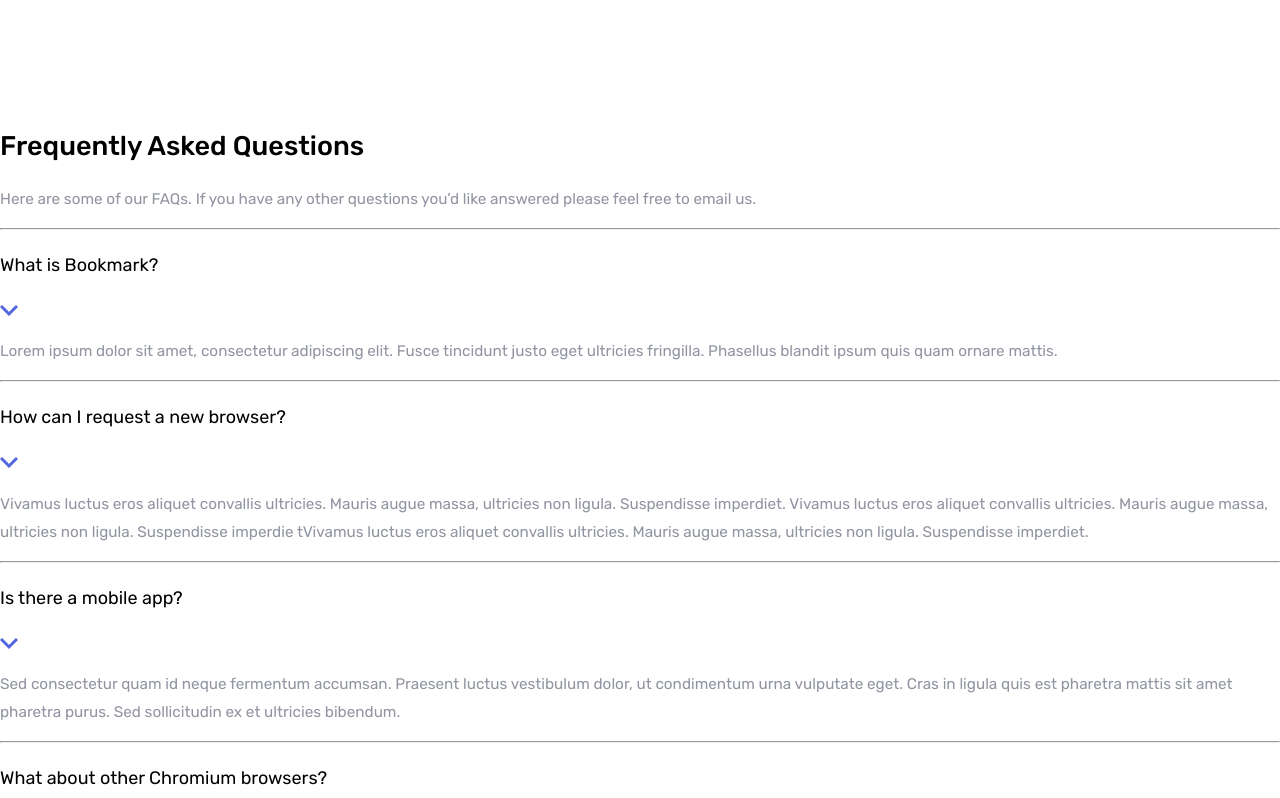
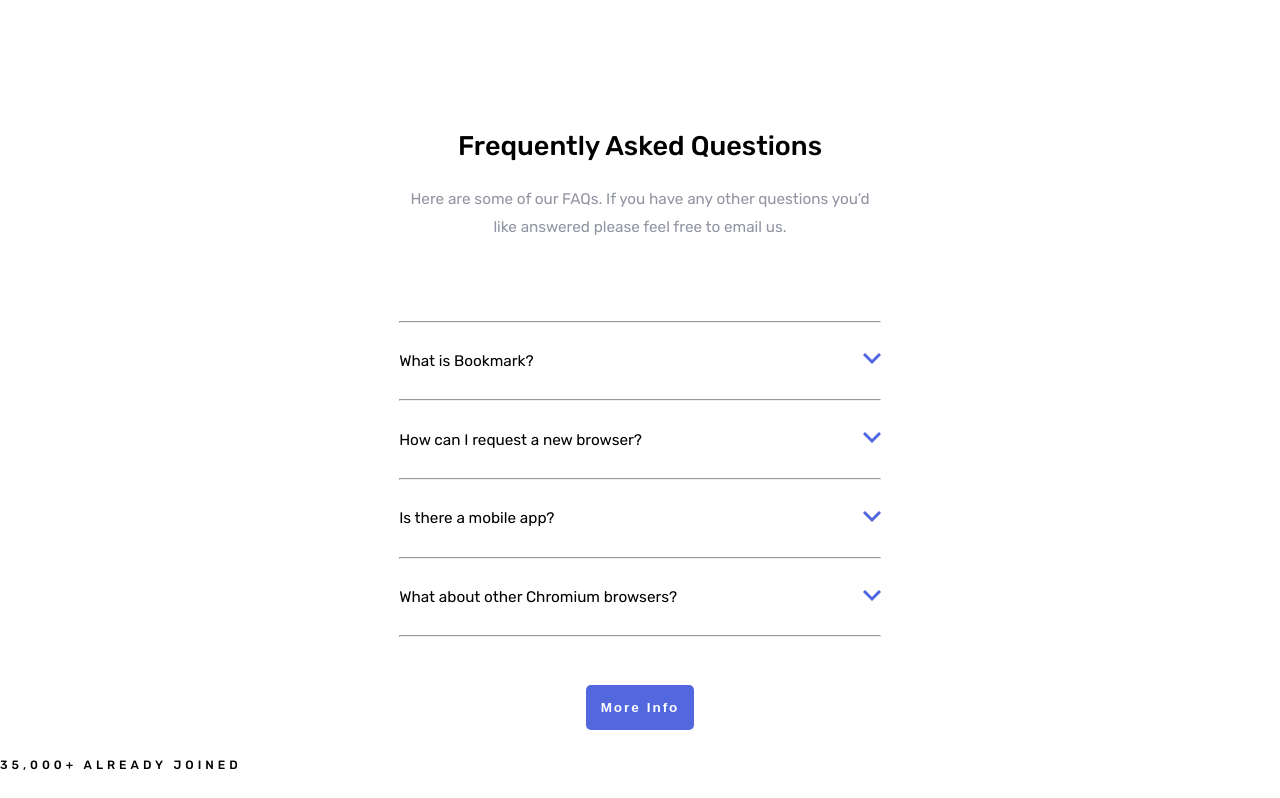
Before and after one commit to roc2246/bookmark__FEM, a website: page index.html in a window 1280 px wide. Shown: the part 2320-3118 px from the top of the page. Drawn offline with Linux system fonts and the light colour scheme.

Commit message:
Made.questions responsive

```diff
--- a/sass/base/_reset.scss
+++ b/sass/base/_reset.scss
@@ -28,6 +28,7 @@
 
 h4{
     font-weight: map-get($map: $font-weights, $key: "bold");
+    font-size: .85rem;
 }
 
 h6{
--- a/sass/base/_typography.scss
+++ b/sass/base/_typography.scss
@@ -65,7 +65,7 @@
   &__paragraph {
     text-align: center;
   }
-  &__paragraph{
+  &__paragraph {
     max-width: rem(500px);
     margin-left: auto;
     margin-right: auto;
@@ -77,7 +77,29 @@
   &__paragraph {
     margin: 0;
   }
-  &__paragraph{
-    margin-top: .5rem;
+  &__paragraph {
+    margin-top: 0.5rem;
   }
 }
+
+.questions{
+  &__heading,
+  &__paragraph {
+    text-align: center;
+  }
+  &__paragraph{
+    margin-bottom: rem(80px);
+  }
+}
+
+@media (min-width: 1096px) {
+  &__paragraph{
+    margin-bottom: rem(62px);
+  }
+}
+
+.question {
+  &__answer {
+    display: none;
+  }
+}
--- a/sass/layouts/_grid.scss
+++ b/sass/layouts/_grid.scss
@@ -27,3 +27,16 @@
     grid-row: 1/2;
   }
 }
+
+.question{
+  display: grid;
+  grid-template-columns: auto rem(18px);
+  &__topic{
+    grid-row: 1/2;
+    grid-column: 1/2;
+  }
+  &__toggle{
+    grid-row: 1/2;
+    grid-column: 2/3;
+  }
+}
--- a/sass/sections/_questions.scss
+++ b/sass/sections/_questions.scss
@@ -0,0 +1,25 @@
+.questions {
+  margin-left: auto;
+  margin-right: auto;
+
+  width: #{"max(#{rem(311px)}, 37.63vw)"};
+
+  &__line-break:nth-child(3) {
+    display: none;
+  }
+
+  &__btn{
+    display: block;
+    margin-top: #{"max(#{rem(46px)}, 3.75vw)"};
+    margin-left: auto;
+    margin-right: auto;
+  }
+}
+
+@media (min-width: 1096px) {
+  .questions {
+    &__line-break:nth-child(3) {
+      display: block;
+    }
+  }
+}
```
Also changed, not shown: css/style.css.
